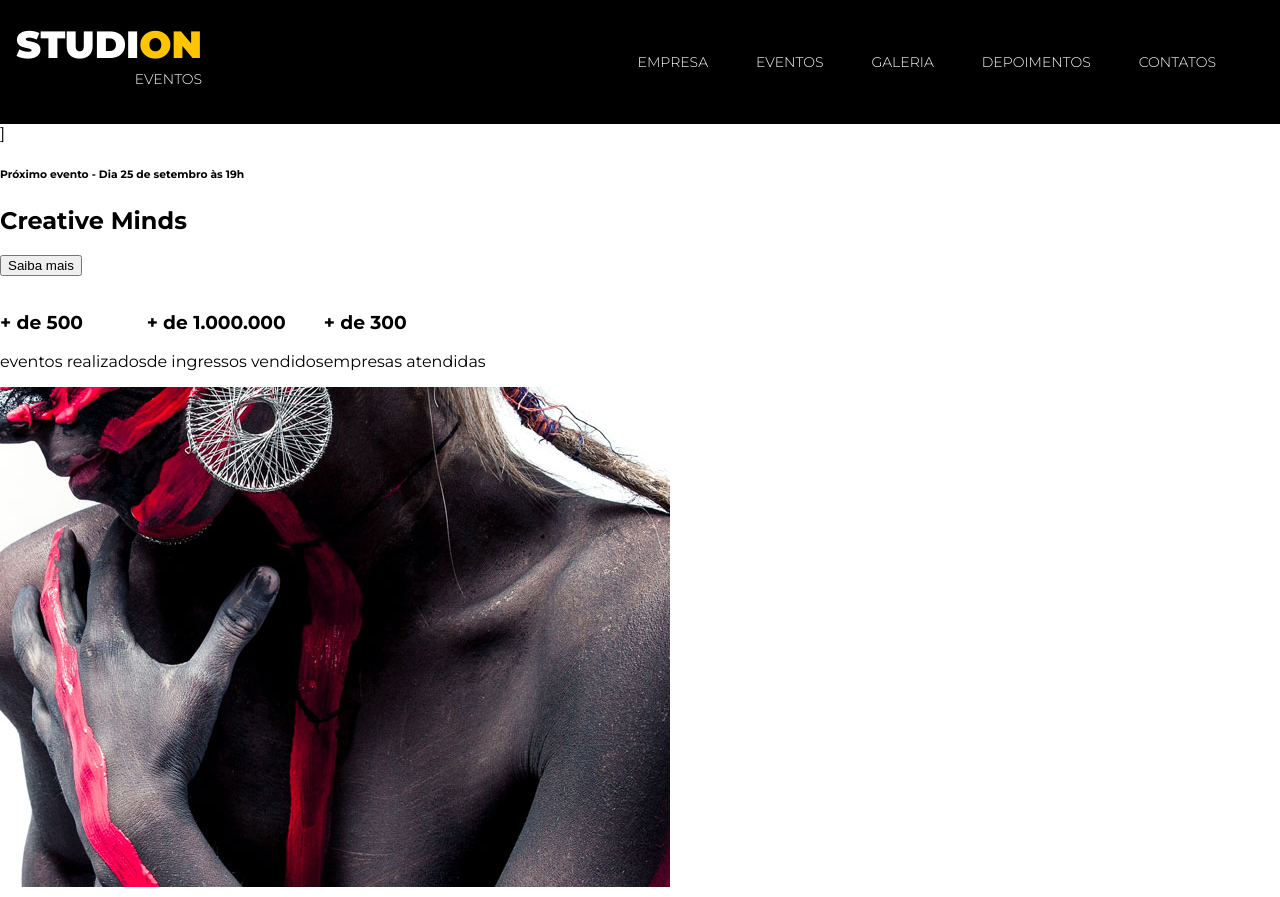
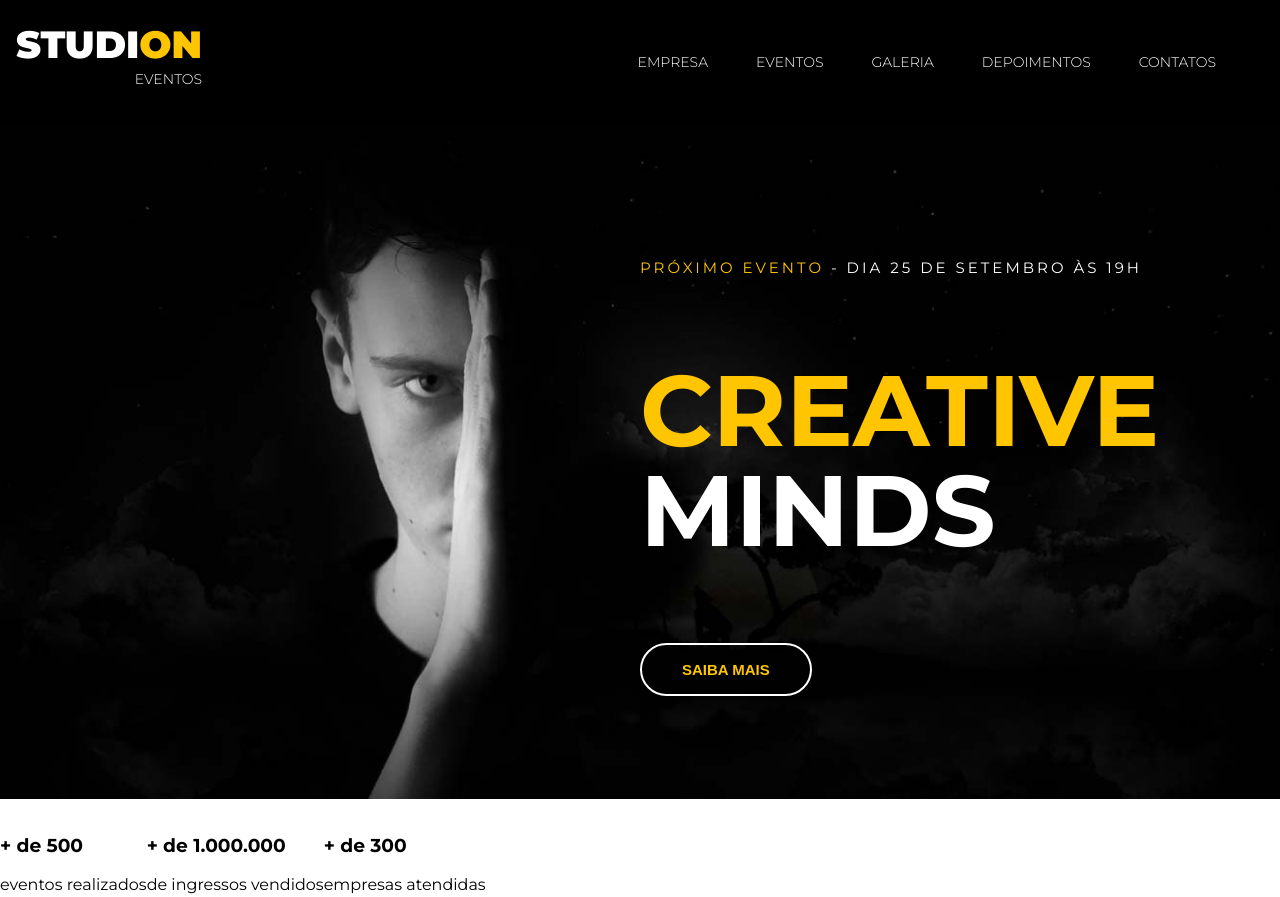
Before and after one commit to paolomariano/studion, a website: page src/index.html in a window 1280 px wide. Shown: the top 897 px of the page. Drawn offline with Linux system fonts and the light colour scheme.

Commit message:
feat(header): implemented header styles

```diff
--- a/src/index.html
+++ b/src/index.html
@@ -46,9 +46,12 @@
     <header>
         <div id="slider">
             <div class="slide">
-                <h6><span>Próximo evento</span> - Dia 25 de setembro às 19h</h6>
-                <h2><span>Creative</span> Minds </h2>
-                <button>Saiba mais</button>
+                <img class="slide__background-image" src="./images/banner.jpg" alt="Studion Banner"/>
+                <div class="slide__copy">
+                    <h6><span class="copy--primary">Próximo evento</span> - Dia 25 de setembro às 19h</h6>
+                    <h2><span class="copy--primary">Creative</span> Minds </h2>
+                    <button class="btn btn--slide">Saiba mais</button>
+                </div>
             </div>
         </div>
     </header>
--- a/src/style.css
+++ b/src/style.css
@@ -5,15 +5,16 @@
 }
 
 :root {
-    --color-primary: #ffc500;
     font-family: 'Montserrat', sans-serif;
     font-size: 16px;
+    --color-primary: #ffc500;
+    --default-padding: 1rem;
+
 }
-
 
 body {
     margin: 0;
-    padding-top: 7.75rem;
+    padding-top: 6.5rem;
 }
 
  ul {
@@ -22,16 +23,16 @@ body {
      padding: 0%;
  }
 
-
  .navbar {
-     position: fixed;
+    position: fixed;
+    z-index: 1;
     display: grid;
     grid-template-columns: 1fr 9fr;
     align-items: center;
     top: 0;
     left: 0;
     width: 100vw;
-    height: 7,75rem;
+    height: 7.75rem;
     padding: 0 1rem;
     background-color: #000; /*vermelho / verde / azul / transparência - 0 - F */
     color: #fff;
@@ -73,3 +74,64 @@ body {
 .copy--primary {
     color: var(--color-primary);
 }
+
+#slider {
+    background-color: #000;
+    color: #fff;
+}
+
+.slide {
+    position: relative;
+    height: calc(100vh - 7.75rem);
+}
+
+.slide__background-image {
+    width: 100%;
+    height: 100%;
+    object-fit: cover;
+    object-position: center;
+}
+
+.slide__copy {
+    position: absolute;
+    top: 6.25rem;
+    left: 50vw;
+}
+
+.slide__copy h6 {
+    font-size: .9375rem;
+    font-weight: 400;
+    text-transform: uppercase;
+    letter-spacing: .1875rem;
+}
+
+.slide__copy h2 {
+    font-size: 6.25rem;
+    text-transform: uppercase;
+    line-height: 6.25rem;
+}
+
+.slide__copy h2 span {
+    display: block;
+}
+
+.btn {
+    cursor: pointer;
+    padding: 1rem 2.5rem;
+    border-radius: 5rem;
+    border: .125rem solid #ffffff;
+    color: var(--color-primary);
+    background: unset;
+    font-size: .9375rem;
+    font-weight: 700;
+    text-transform: uppercase;
+    transition: 0.5s all ease;
+ }
+
+.btn:hover,
+.btn:active,
+.btn:focus {
+    border-color: var(--color-primary);
+    background-color: var(--color-primary);
+    color: #fff;
+}
```
